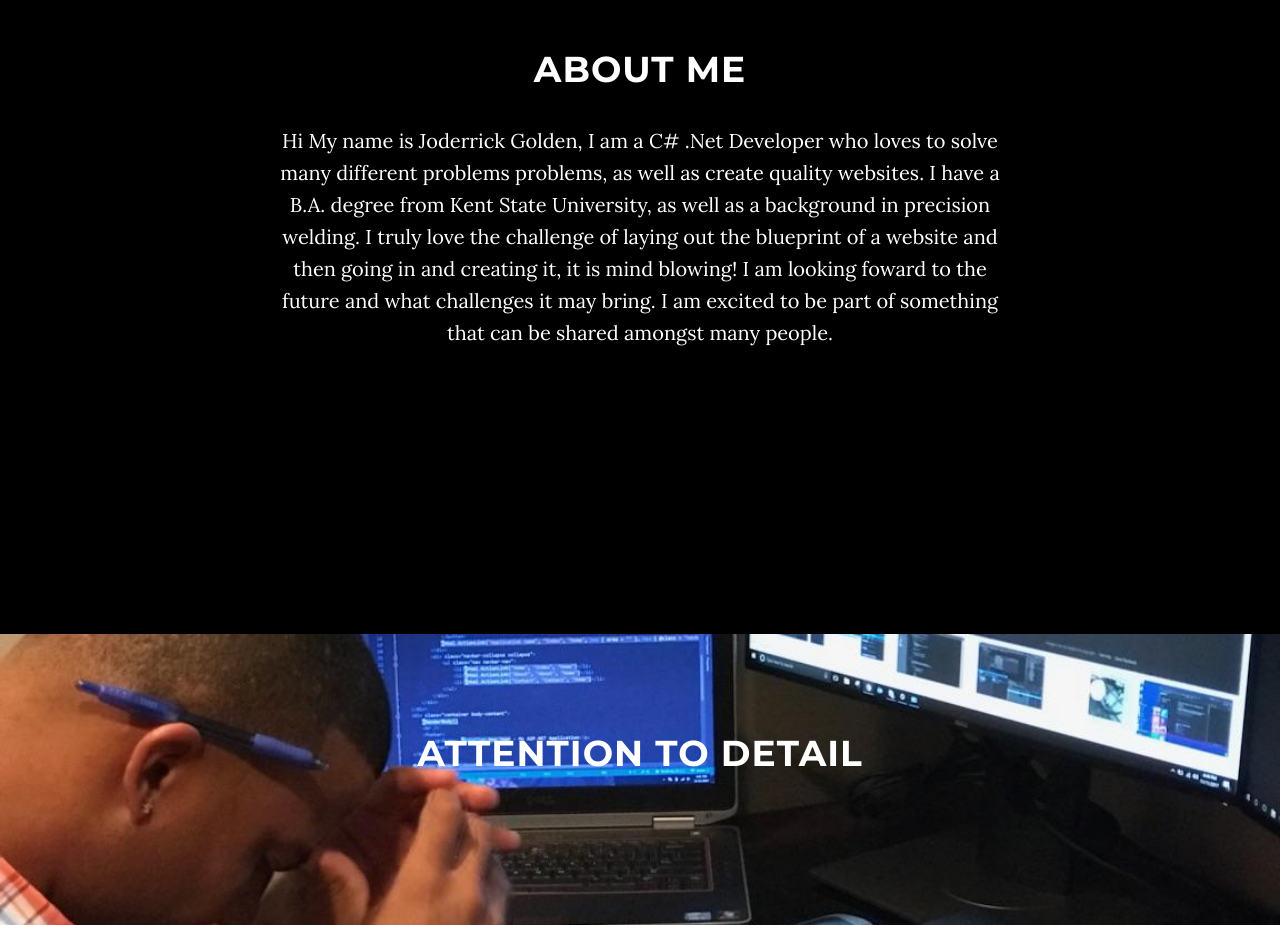
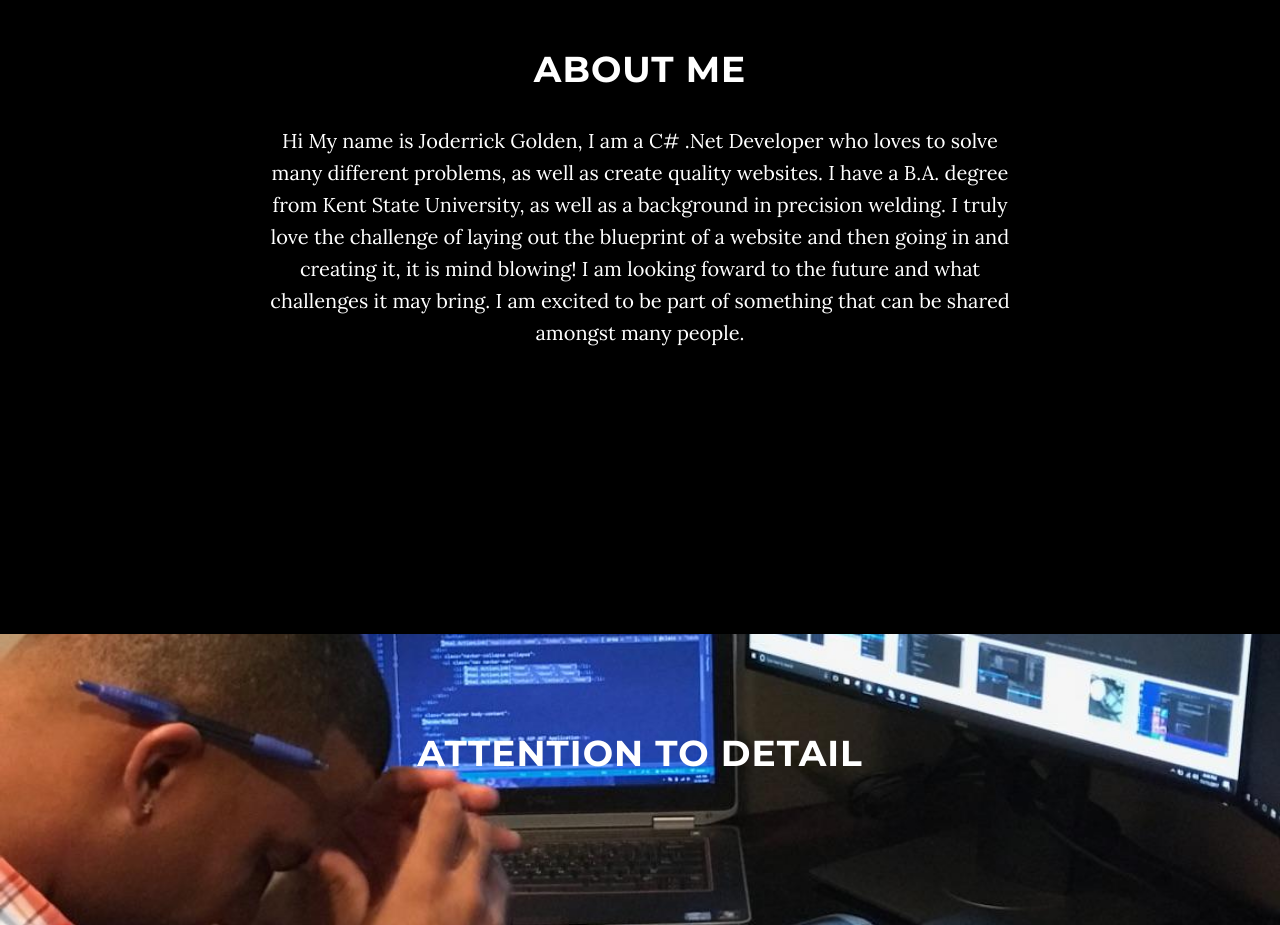
Before and after one commit to joderrick1022/Joderrick1022.github.io, a website: page index.html in a window 1280 px wide. Shown: the part 1000-1925 px from the top of the page. Drawn offline with nearby package versions, Linux system fonts and the light colour scheme; some packages are replaced by stand-ins of ours.

Commit message:
clean up

```diff
--- a/index.html
+++ b/index.html
@@ -92,7 +92,7 @@
         <div class="row">
             <div class="col-lg-8 col-lg-offset-2">
                 <h1>About ME</h1>
-                <p>Hi My name is Joderrick Golden, I am a C# .Net Developer who loves to solve many different problems  problems, as well as create quality websites. I have a B.A. degree from Kent State University, as well as a background in precision  welding. I truly love the challenge of laying out the blueprint of a website and then going in and creating it, it is mind blowing! I am looking foward to the future and what challenges it may bring.  I am excited to be part of something that can be shared amongst many people.    </p>
+                <p>Hi My name is Joderrick Golden, I am a C# .Net Developer who loves to solve many different problems, as well as create quality websites. I have a B.A. degree from Kent State University, as well as a background in precision  welding. I truly love the challenge of laying out the blueprint of a website and then going in and creating it, it is mind blowing! I am looking foward to the future and what challenges it may bring.  I am excited to be part of something that can be shared amongst many people.    </p>
             </div>
         </div>
     </section>
```
